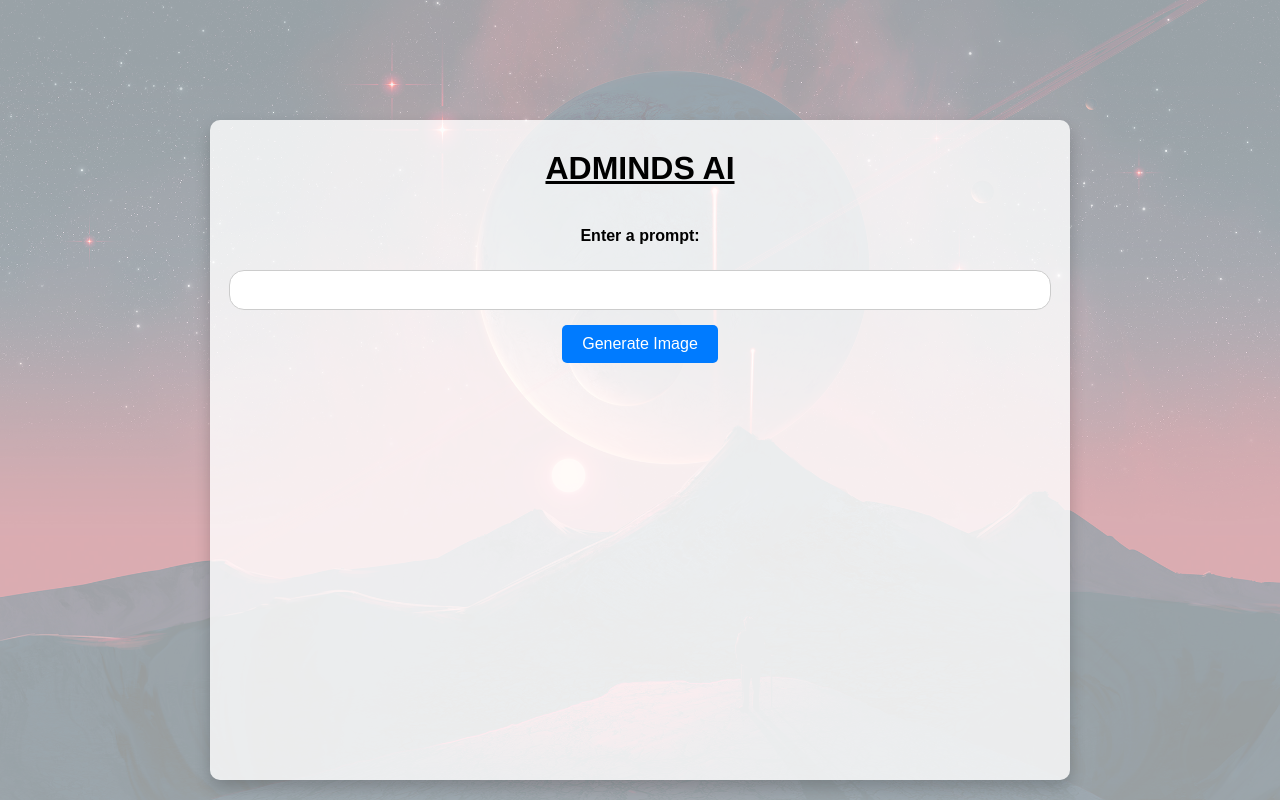
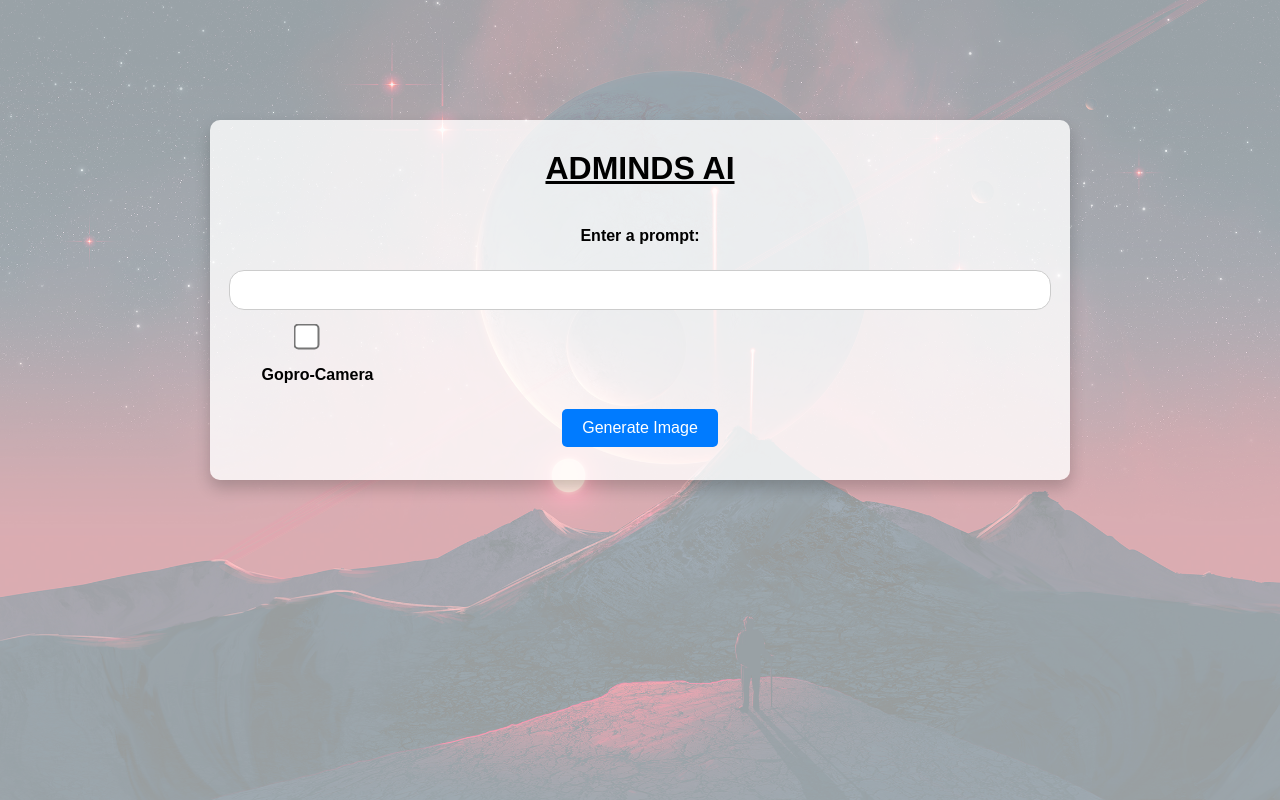
Before and after one commit to terry-ab/Ad-minds--Ads-Generation-, a Flask app: page / in a window 1280 px wide. Run offline with Flask 3, Linux system fonts and the light colour scheme.

Commit message:
file updated

```diff
--- a/static/style.css
+++ b/static/style.css
@@ -18,7 +18,7 @@ body {
     text-align: center;
     background-color: rgba(255, 255, 255, 0.8); /* Add a white background with 80% opacity */
     border-radius: 10px;
-    height: 600px; /* Increase the container height */
+    height: 300px; /* Increase the container height */
     position: relative;
     z-index: 1;
     box-shadow: 0 8px 16px rgba(0, 0, 0, 0.2); /* Add a shadow */
@@ -64,6 +64,26 @@ button {
     border-radius: 5px;
     cursor: pointer;
 }
+.checkbox-label-wrapper {
+    display: flex;
+    align-items: center;
+    margin-top: 80px; /* Adjust the margin as needed */
+}
+
+/* Style for the checkbox */
+#placeholder-checkbox {
+    transform: scale(2.0); /* Increase the size of the checkbox */
+    margin-right: 0px; /* Add some space between the checkbox and label */
+    margin-top: 20px;
+    margin-left: 60px;
+    align-self: flex-start;
+}
+/* Style for the checkbox label */
+#placeholder-checkbox + label {
+    margin: 0.2; /* Reset default margin */
+    margin-left: 5px; /* Add some space between checkbox and label */
+    margin-right: 650px;
+}
 
 /* Styling for the generated image */
 .generated-image {
--- a/templates/index.html
+++ b/templates/index.html
@@ -4,7 +4,7 @@
     <meta charset="UTF-8">
     <meta name="viewport" content="width=device-width, initial-scale=1.0">
     <link rel="stylesheet" href="{{ url_for('static', filename='style.css') }}">
-    <link rel="icon" type="image/x-icon" href="{{ url_for('static',filename='icon.png') }}" />
+    <link rel="icon" type="image/x-icon" href="{{ url_for('static', filename='icon.png') }}" />
     <title>ADMINDS AI</title>
 </head>
 <body>
@@ -13,6 +13,8 @@
         <form action="/submit-prompt" method="post">
             <label for="prompt-input">Enter a prompt:</label>
             <input type="text" id="prompt-input" name="prompt-input" required>
+            <input type="checkbox" id="placeholder-checkbox"> <!-- New checkbox -->
+            <label for="placeholder-checkbox">Gopro-Camera</label> <!-- Label for the checkbox -->
             <button type="submit">Generate Image</button>
         </form>
         {% if generated_image %}
@@ -21,5 +23,42 @@
         </div>
         {% endif %}
     </div>
+
+    <script>
+        document.addEventListener("DOMContentLoaded", function () {
+            const placeholderCheckbox = document.getElementById("placeholder-checkbox");
+            const promptInput = document.getElementById("prompt-input");
+
+            placeholderCheckbox.addEventListener("change", function () {
+                const cursorPosition = promptInput.selectionStart;
+                const currentValue = promptInput.value;
+
+                if (placeholderCheckbox.checked) {
+                    // Insert the placeholder token at the cursor position
+                    const newValue =
+                        currentValue.substring(0, cursorPosition) +
+                        "\u003Cgopro-camera>" +
+                        currentValue.substring(cursorPosition);
+
+                    promptInput.value = newValue;
+
+                    // Move the cursor after the inserted token
+                    promptInput.selectionStart = cursorPosition + "\u003Cgopro-camera>".length;
+                    promptInput.selectionEnd = cursorPosition + "\u003Cgopro-camera>".length;
+                } else {
+                    // Remove the placeholder token
+                    const newValue =
+                        currentValue.substring(0, cursorPosition - "\u003Cgopro-camera>".length) +
+                        currentValue.substring(cursorPosition);
+
+                    promptInput.value = newValue;
+
+                    // Move the cursor to the previous position
+                    promptInput.selectionStart = cursorPosition - "\u003Cgopro-camera>".length;
+                    promptInput.selectionEnd = cursorPosition - "\u003Cgopro-camera>".length;
+                }
+            });
+        });
+    </script>
 </body>
 </html>
```
